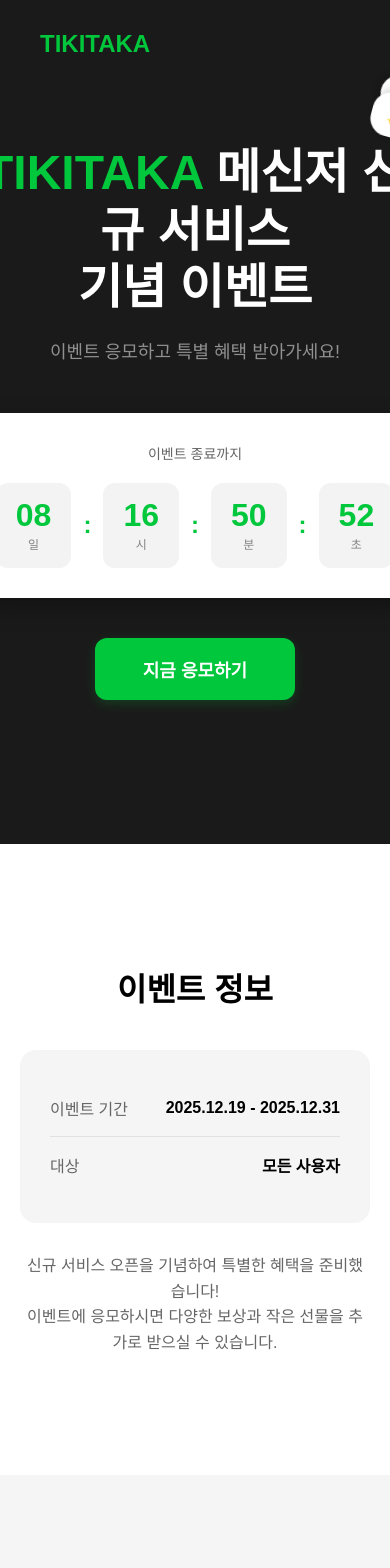
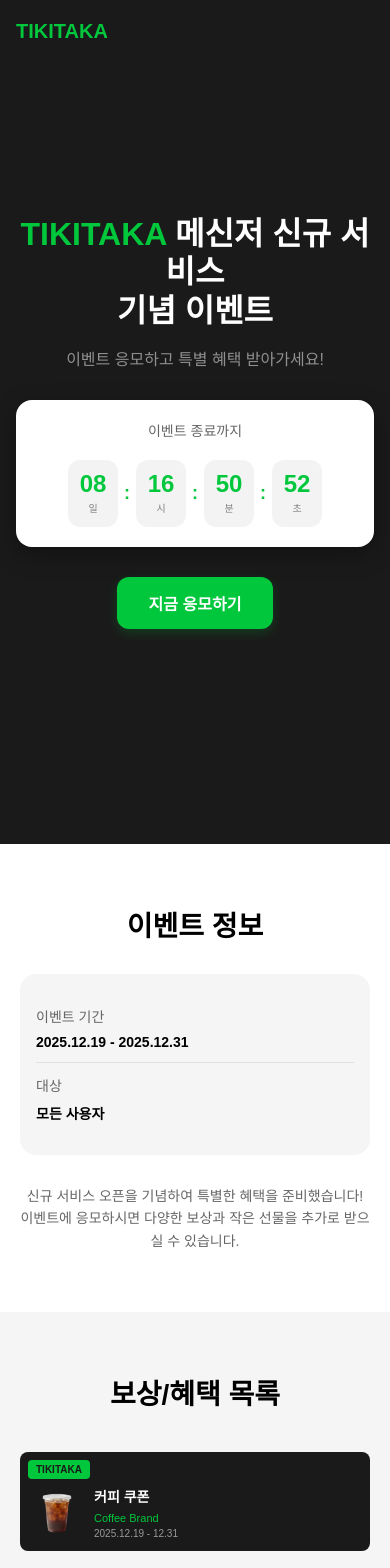
Before and after one commit to sduddla/event, a Vue app: page / in a window 390 px wide. Shown: the top 1568 px of the page. Built offline with nearby package versions, Linux system fonts and the light colour scheme; data requests are answered from the project's data file.

Commit message:
style: 반응형 추가

```diff
--- a/src/components/EventInfoSection.vue
+++ b/src/components/EventInfoSection.vue
@@ -109,4 +109,38 @@
   line-height: 1.6;
   font-size: 16px;
 }
+
+@media (max-width: 768px) {
+  .event-info-section {
+    padding: 60px 20px;
+  }
+
+  .section-title {
+    font-size: 28px;
+    margin-bottom: 30px;
+  }
+
+  .info-card {
+    padding: 20px 16px;
+  }
+
+  .info-item {
+    padding: 12px 0;
+    flex-direction: column;
+    align-items: flex-start;
+    gap: 8px;
+  }
+
+  .info-label {
+    font-size: 14px;
+  }
+
+  .info-value {
+    font-size: 14px;
+  }
+
+  .description {
+    font-size: 14px;
+  }
+}
 </style>
--- a/src/components/FormSection.vue
+++ b/src/components/FormSection.vue
@@ -299,4 +299,45 @@
   transform: translateY(-2px);
   box-shadow: 0 6px 20px rgba(0, 199, 60, 0.4);
 }
+
+@media (max-width: 768px) {
+  .form-section {
+    padding: 60px 20px;
+  }
+
+  .section-title {
+    font-size: 28px;
+    margin-bottom: 12px;
+  }
+
+  .section-subtitle {
+    font-size: 14px;
+    margin-bottom: 40px;
+  }
+
+  .form {
+    padding: 30px 20px;
+  }
+
+  .form-group {
+    margin-bottom: 20px;
+  }
+
+  .form-group label {
+    font-size: 13px;
+    margin-bottom: 6px;
+  }
+
+  .form-group input[type='text'],
+  .form-group input[type='tel'],
+  .form-group input[type='email'] {
+    padding: 12px 14px;
+    font-size: 14px;
+  }
+
+  .submit-button {
+    padding: 16px;
+    font-size: 16px;
+  }
+}
 </style>
--- a/src/components/InteractionSection.vue
+++ b/src/components/InteractionSection.vue
@@ -245,4 +245,53 @@
   font-weight: 600;
   color: #00c73c;
 }
+
+@media (max-width: 768px) {
+  .interaction-section {
+    padding: 60px 20px;
+  }
+
+  .section-title {
+    font-size: 28px;
+    margin-bottom: 10px;
+  }
+
+  .section-subtitle {
+    font-size: 14px;
+    margin-bottom: 40px;
+  }
+
+  .roulette-wrapper {
+    width: 280px;
+    height: 280px;
+  }
+
+  .roulette {
+    width: 280px;
+    height: 280px;
+  }
+
+  .roulette-item {
+    font-size: 12px;
+  }
+
+  .spin-button {
+    padding: 14px 32px;
+    font-size: 16px;
+  }
+
+  .result-message {
+    padding: 16px;
+    margin-top: 20px;
+  }
+
+  .result-icon {
+    font-size: 36px;
+    margin-bottom: 8px;
+  }
+
+  .result-text {
+    font-size: 16px;
+  }
+}
 </style>
--- a/src/components/MainSection.vue
+++ b/src/components/MainSection.vue
@@ -348,4 +348,63 @@
     transform: translateY(0);
   }
 }
+
+@media (max-width: 768px) {
+  .main-section {
+    padding: 20px 16px;
+  }
+
+  .main-header {
+    padding: 20px 16px;
+  }
+
+  .logo {
+    font-size: 20px;
+  }
+
+  .main-title {
+    font-size: 32px;
+    margin-bottom: 16px;
+  }
+
+  .main-subtitle {
+    font-size: 16px;
+    margin-bottom: 30px;
+  }
+
+  .countdown-container {
+    padding: 20px 16px;
+    margin-bottom: 30px;
+  }
+
+  .countdown-timer {
+    gap: 6px;
+  }
+
+  .countdown-item {
+    min-width: 50px;
+    padding: 12px 8px;
+  }
+
+  .countdown-number {
+    font-size: 24px;
+  }
+
+  .countdown-unit {
+    font-size: 10px;
+  }
+
+  .countdown-separator {
+    font-size: 18px;
+  }
+
+  .main-button {
+    padding: 14px 32px;
+    font-size: 16px;
+  }
+
+  .chat-bubble {
+    display: none;
+  }
+}
 </style>
--- a/src/components/RewardSection.vue
+++ b/src/components/RewardSection.vue
@@ -196,4 +196,48 @@
   font-size: 14px;
   margin-top: 20px;
 }
+
+@media (max-width: 768px) {
+  .reward-section {
+    padding: 60px 20px;
+  }
+
+  .section-title {
+    font-size: 28px;
+    margin-bottom: 40px;
+  }
+
+  .reward-list {
+    gap: 20px;
+  }
+
+  .reward-card {
+    padding: 12px;
+  }
+
+  .coupon-content {
+    gap: 12px;
+  }
+
+  .coupon-image {
+    width: 50px;
+    height: 50px;
+  }
+
+  .coupon-name {
+    font-size: 14px;
+  }
+
+  .coupon-brand {
+    font-size: 11px;
+  }
+
+  .coupon-date {
+    font-size: 10px;
+  }
+
+  .notice {
+    font-size: 12px;
+  }
+}
 </style>
```
